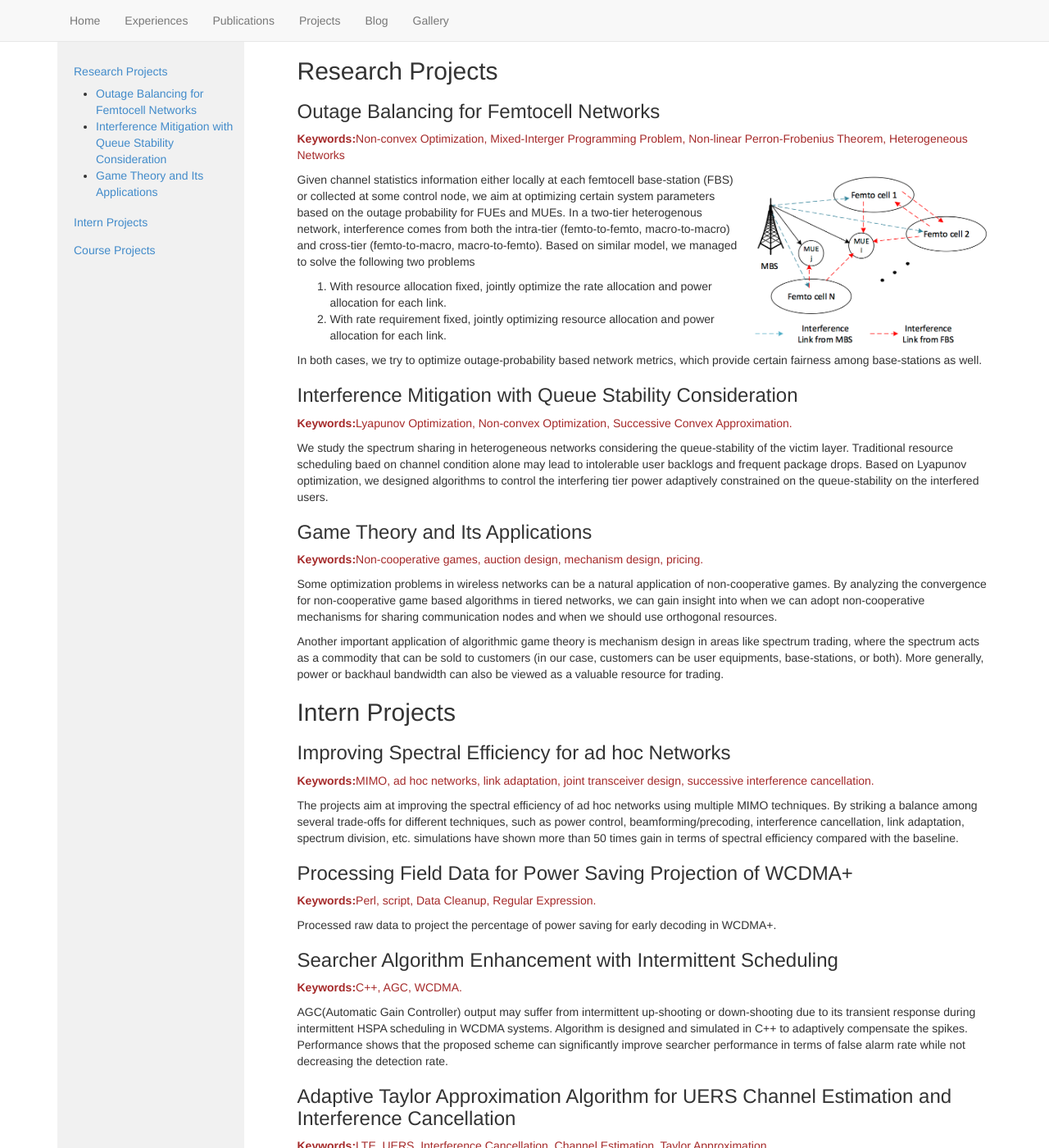
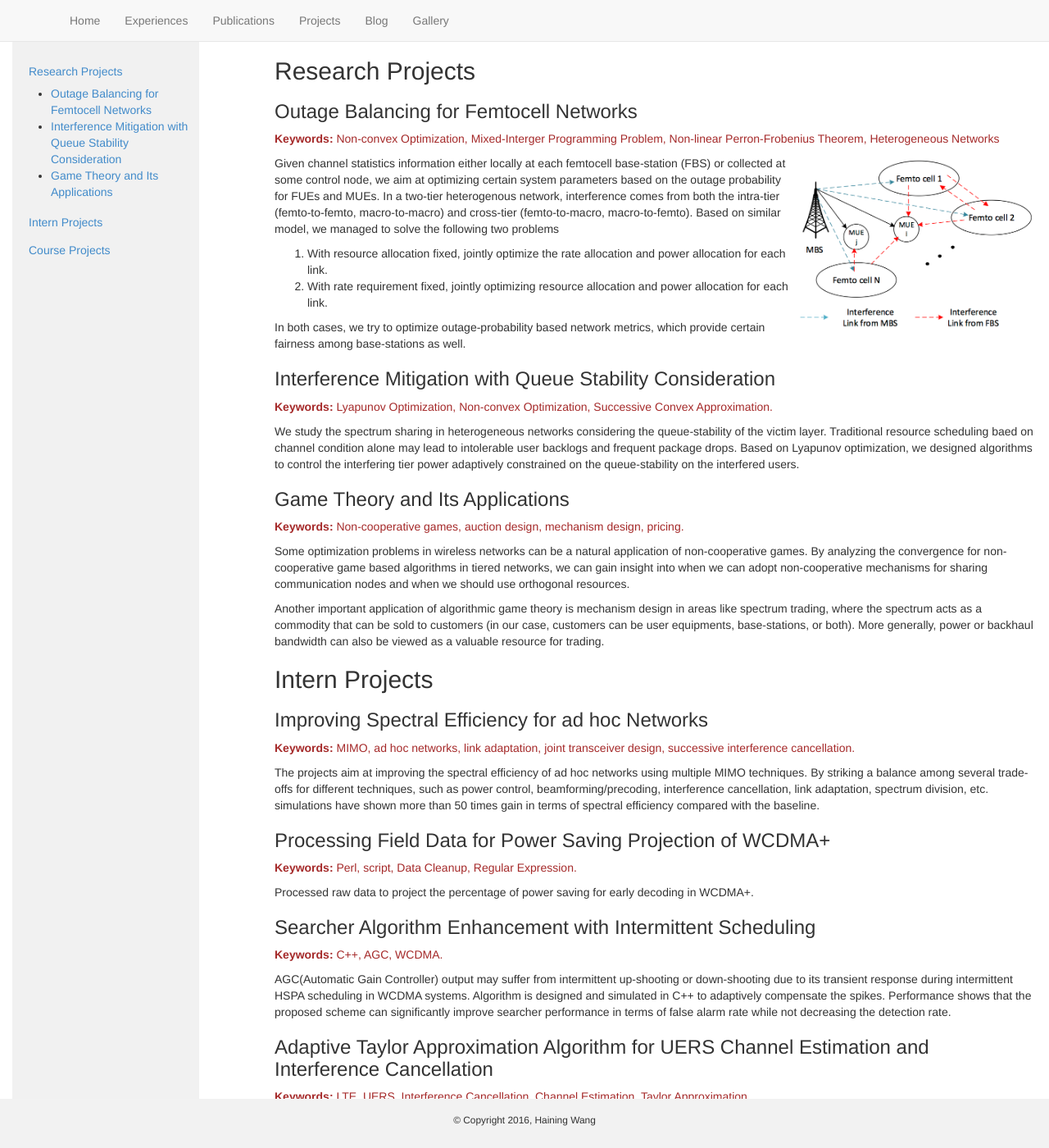
Before and after one commit to CaraHainingWang/CaraHainingWang.github.io.legacy, a Jekyll site: the page built from proj/index.html, in a window 1280 px wide and 1400 px high. Shown: the whole window at 82% size. Built offline with Jekyll 4.4.1, drawn with Linux system fonts in a browser that asks for light colours; nearby versions of some CDN libraries; some of the changed text lies outside the part shown.

Commit message:
modified footer

```diff
--- a/_layouts/default.html
+++ b/_layouts/default.html
@@ -12,7 +12,41 @@
 		<!--[if lt IE 9]>
 			<script src="//html5shim.googlecode.com/svn/trunk/html5.js"></script>
 		<![endif]-->
-		<link href="/css/styles.css" rel="stylesheet">
+    <link href="/css/styles.css" rel="stylesheet">
+
+    <style>
+        footer {
+          background-color: #f2f2f2;
+          padding: 15px;
+        }
+
+        .container-fluid {
+           padding-bottom: 100px;
+           margin-left: 0;
+        }
+        #sidebar1 {
+          padding-bottom: 80px;
+          padding-right: 10px;
+          margin-left: 0;
+        }
+        .col-md-3 {
+          margin-left:0;
+
+        }
+
+        .painting img {
+          background: #F3F4F5;
+          border: 1px solid #DEDFE0;
+        padding: 15px;
+    -moz-border-radius: 3px;
+    -webkit-border-radius: 3px;
+    border-radius: 3px;
+    box-shadow: 0 0 5px rgba(0,0,0,0.1);
+    -moz-box-shadow: 0 0 5px rgba(0,0,0,0.1);
+    -webkit-box-shadow: 0 0 5px rgba(0,0,0,0.1);
+}
+    </style>
+
 	</head>
 	<body>
 <nav class="navbar navbar-default navbar-fixed-top" role="banner">
@@ -76,28 +110,17 @@
 <!--</div> --><!--/masthead-->
 
 <!--main-->
-<div class="container">
+<div class="container-fluid">
 
 
 	<div class="row">
     {{ content }}
-      <!--<div class="col-md-3" id="leftCol">
-        <ul class="nav nav-stacked" id="sidebar">
-          {{ sectionContent }}
-          <li><a href="#sec0">Section 0</a></li>
-          <li><a href="#sec1">Section 1</a></li>
-          <li><a href="#sec2">Section 2</a></li>
-          <li><a href="#sec3">Section 3</a></li>
-          <li><a href="#sec4">Section 4</a></li>
-        </ul>
-      </div>
-
-      <div class="col-md-9">
-         {{ content }}
-      </div>-->
   </div><!--/row-->
 </div><!--/container-->
 
+<footer class="navbar-fixed-bottom  text-center">
+  <p><small>© Copyright 2016, Haining Wang</small></p>
+</footer>
 
 
 	<!-- script references -->
--- a/_layouts/home.html
+++ b/_layouts/home.html
@@ -137,7 +137,7 @@
 </div><!--/container-->
 
 <footer class="container-fluid text-center">
-  <p>Footer Text</p>
+  <p><small>© Copyright 2016, Haining Wang</small></p>
 </footer>
 
 
--- a/css/styles.css
+++ b/css/styles.css
@@ -35,6 +35,19 @@ body {
 #leftCol {
   overflow-y: scroll;
 }
+
+.painting img {
+    background: #F3F4F5;
+    border: 1px solid #DEDFE0;
+    padding: 15px;
+    -moz-border-radius: 3px;
+    -webkit-border-radius: 3px;
+    border-radius: 3px;
+    box-shadow: 0 0 5px rgba(0,0,0,0.1);
+    -moz-box-shadow: 0 0 5px rgba(0,0,0,0.1);
+    -webkit-box-shadow: 0 0 5px rgba(0,0,0,0.1);
+}
+
 
 @media screen and (min-width: 768px) {
   #masthead h1 {
@@ -86,7 +99,13 @@ body {
 }
 
 
+
 #sidebar li.active {
   border:0 #eee solid;
   border-right-width:5px;
 }
+
+footer {
+  background-color: #f2f2f2;
+  padding: 15 px;
+}
```
Also changed, not shown: _layouts/post.html (+44 -1 lines), _posts/2015-06-01-my-artistic-side-I.md (+22 -13 lines), proj/index.html (+3 -53 lines).
